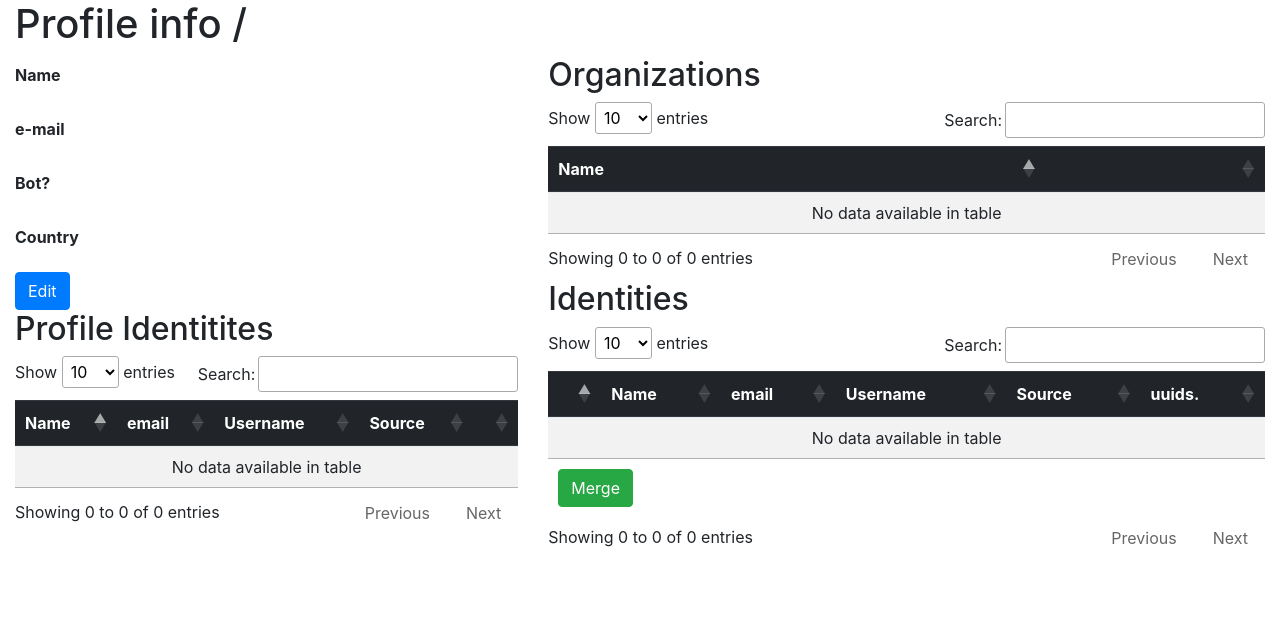
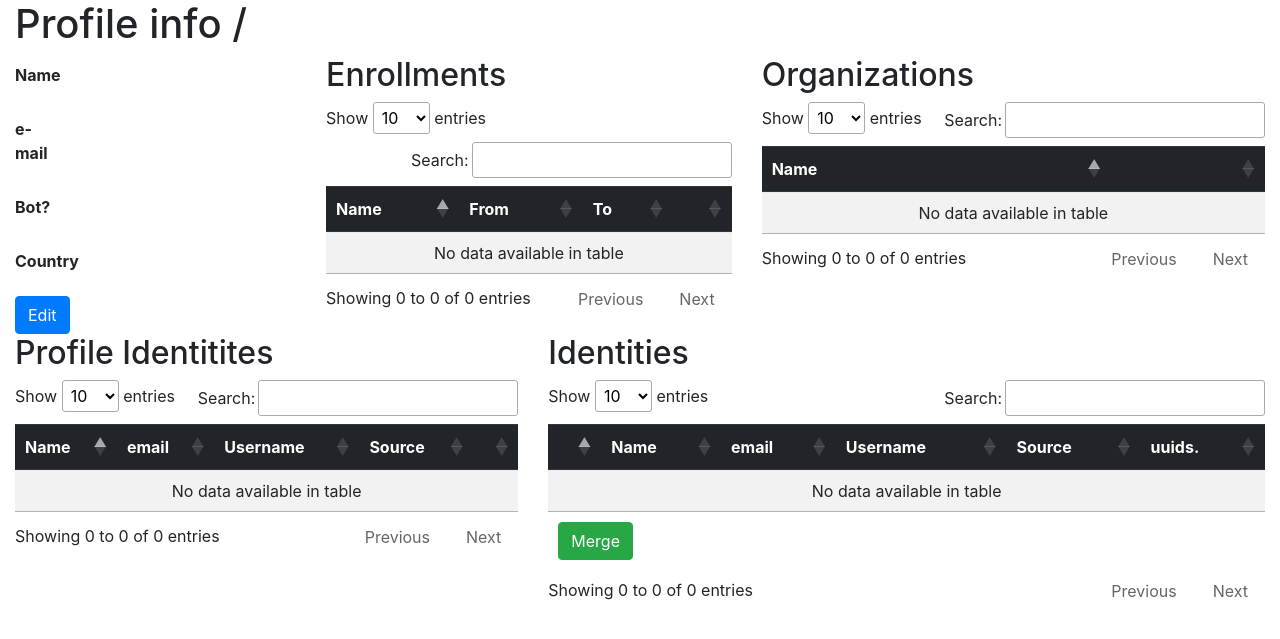
Before and after one commit to chaoss/grimoirelab-hatstall, a Flask app: template templates/profile.html in a window 1280 px wide. Shown: the part 56-695 px from the top of the page. Run offline with Flask 2, Linux system fonts and the light colour scheme; the template is opened without the code that fills it, so the values that code supplies are empty; some libraries are stand-ins or nearby versions.

Commit message:
Basic enrollments management added

```diff
--- a/app.py
+++ b/app.py
@@ -20,8 +20,12 @@
 # Authors:
 #     J. Manrique Lopez <jsmanrique@bitergia.com>
 
+import logging
 import argparse
 import configparser
+from flask import Flask, request, redirect, url_for, render_template
+
+logging.basicConfig(level=logging.INFO)
 
 from sortinghat.db.database import Database
 import sortinghat.api
@@ -29,17 +33,13 @@ from sortinghat.db.model import MIN_PERIOD_DATE, MAX_PERIOD_DATE,\
     UniqueIdentity, Identity, Profile, Organization, Domain,\
     Country, Enrollment, MatchingBlacklist
 
-from flask import Flask, request, redirect, url_for, render_template
-
-import logging
-logging.basicConfig(level=logging.INFO)
-
 def parse_args(args):
     """
     If provided, it parses address for Sorting Hat database settings
     """
-    parser = argparse.ArgumentParser(description = 'Start Sorting Hat web data manager')
-    parser.add_argument('-f', '--file', dest = 'sh_db_cfg', default='shdb.cfg', help = 'Sorting Hat data base server settings')
+    parser = argparse.ArgumentParser(description='Start Sorting Hat web data manager')
+    parser.add_argument('-f', '--file', dest='sh_db_cfg', default='shdb.cfg', \
+        help='Sorting Hat data base server settings')
 
     return parser.parse_args()
 
@@ -62,9 +62,9 @@ def sortinghat_db_conn(filename):
     Returns Sorting Hat database object to work with
     """
     shdb_user, shdb_pass, shdb_name, shdb_host = parse_shdb_config_file(filename)
-    db = Database(user=shdb_user, password=shdb_pass, database=shdb_name, host=shdb_host)
+    sortinghat_db = Database(user=shdb_user, password=shdb_pass, database=shdb_name, host=shdb_host)
 
-    return db
+    return sortinghat_db
 
 def render_profiles():
     """
@@ -73,7 +73,13 @@ def render_profiles():
     unique_identities = []
     with db.connect() as session:
         for u_identity in session.query(UniqueIdentity):
-            unique_identities.append(u_identity.to_dict())
+            uuid_dict = u_identity.to_dict()
+            enrollments = []
+            for enrollment in u_identity.enrollments:
+                print(enrollment.organization.name)
+                enrollments.append(enrollment.organization.name)
+            uuid_dict['enrollments'] = enrollments
+            unique_identities.append(uuid_dict)
     session.expunge_all()
     return render_template('profiles.html', uids=unique_identities)
 
@@ -85,13 +91,18 @@ def render_profile(profile_uuid):
     """
     orgs = sortinghat.api.registry(db)
     remaining_identities = []
+    profile_enrollments = []
     with db.connect() as session:
-        profile_info = session.query(UniqueIdentity).filter(UniqueIdentity.uuid == profile_uuid).first()
+        profile_info = session.query(UniqueIdentity).\
+            filter(UniqueIdentity.uuid == profile_uuid).first()
         profile_identities = [x.id for x in profile_info.identities]
         for identity in session.query(Identity).filter(Identity.id.notin_(profile_identities)):
             remaining_identities.append(identity)
+        for enrollment in profile_info.enrollments:
+            profile_enrollments.append(enrollment)
         session.expunge_all()
-    return render_template('profile.html', profile=profile_info.to_dict(), orgs=orgs, identities=remaining_identities)
+    return render_template('profile.html', profile=profile_info.to_dict(),\
+         orgs=orgs, identities=remaining_identities, enrollments=profile_info.enrollments)
 
 def merge(uuids):
     """
@@ -105,8 +116,15 @@ def merge(uuids):
         logging.info("You need at least 2 profiles to merge them")
 
 def update_profile(uuid, profile_data):
-    sortinghat.api.edit_profile(db, uuid, name=profile_data['name'], email=profile_data['email'], is_bot=profile_data['bot'] == 'True', country=profile_data['country'])
-    logging.info("{} update with: name: {}, email: {}, bot: {}, country: {}".format(uuid, profile_data['name'], profile_data['email'], profile_data['bot'], profile_data['country']))
+    """
+    Update profile
+    """
+    sortinghat.api.edit_profile(db, uuid, name=profile_data['name'],\
+        email=profile_data['email'], is_bot=profile_data['bot'] == 'True',\
+        country=profile_data['country'])
+    logging.info("{} update with: name: {}, email: {}, bot: {}, country: {}".\
+        format(uuid, profile_data['name'], profile_data['email'], profile_data['bot'],\
+        profile_data['country']))
 
 app = Flask(__name__)
 
@@ -117,7 +135,7 @@ def index():
     """
     return render_template('index.html')
 
-@app.route('/profiles', strict_slashes=False, methods =['GET', 'POST'])
+@app.route('/profiles', strict_slashes=False, methods=['GET', 'POST'])
 def profiles():
     """
     Render profiles page
@@ -129,7 +147,7 @@ def profiles():
     else:
         return render_profiles()
 
-@app.route('/profiles/<profile_uuid>', methods = ['GET', 'POST'])
+@app.route('/profiles/<profile_uuid>', methods=['GET', 'POST'])
 def profile(profile_uuid):
     """
     Render profile page
@@ -141,7 +159,7 @@ def profile(profile_uuid):
     else:
         return render_profile(profile_uuid)
 
-@app.route('/profiles/<profile_uuid>/merge', methods = ['POST'])
+@app.route('/profiles/<profile_uuid>/merge', methods=['POST'])
 def merge_to_profile(profile_uuid):
     """
     Merge a list of unique profiles to the profile
@@ -151,13 +169,30 @@ def merge_to_profile(profile_uuid):
     merge(uuids)
     return redirect(url_for('profile', profile_uuid=profile_uuid))
 
+@app.route('/profiles/<profile_uuid>/enroll_in/<organization>')
+def enroll_to_profile(profile_uuid, organization):
+    """
+    Enroll a profile uuid into an organization
+    """
+    sortinghat.api.add_enrollment(db, profile_uuid, organization)
+    logging.info("Enrolled {} in {}".format(profile_uuid, organization))
+    return redirect(url_for('profile', profile_uuid=profile_uuid))
+
+@app.route('/profiles/<profile_uuid>/unenroll_from/<organization>')
+def unenroll_profile(profile_uuid, organization):
+    """
+    Enroll a profile uuid into an organization
+    """
+    sortinghat.api.delete_enrollment(db, profile_uuid, organization)
+    logging.info("Un-enrolled {} in {}".format(profile_uuid, organization))
+    return redirect(url_for('profile', profile_uuid=profile_uuid))
+
 @app.route('/unmerge/<identity_id>')
 def unmerge(identity_id):
     """
     Unmerge a given identity from a unique identity, creating a new unique identity
     """
     sortinghat.api.move_identity(db, identity_id, identity_id)
-
     with db.connect() as session:
         edit_identity = session.query(Identity).filter(Identity.uuid == identity_id).first()
         uid_profile_name = edit_identity.name
--- a/templates/profile.html
+++ b/templates/profile.html
@@ -8,6 +8,7 @@
     <script type="text/javascript">
         $(document).ready(function(){
             $('#profileIdsTable').DataTable();
+            $('#profileEnrollments').DataTable();
             $('#orgsTable').DataTable();
             $('#identitiesTable').DataTable();
 
@@ -22,6 +23,8 @@
 
 {% block body %}
 <h1>Profile info / <small>{{profile.profile.uuid}}</small></h1>
+<div class="row">
+    <div class="col-md-7">
         <div class="row">
             <div class="col-md-5">
                 <form id="profileData" action="" method="POST">
@@ -44,7 +47,55 @@
                     <span id="editProfileData" class="btn btn-primary">Edit</span>
                     <button type="submit" class="btn btn-success" id="submitProfileData" hidden>Submit</button>
                 </form>
+            </div>
+            <div class="col-md-7">
+                <h2>Enrollments</h2>
+                <table class="table table-striped" id="profileEnrollments">
+                    <thead class="thead-dark">
+                        <tr>
+                            <th>Name</th>
+                            <th>From</th>
+                            <th>To</th>
+                            <th></th>
+                        </tr>
+                    </thead>
+                    <tbody>
+                        {% for enrollment in enrollments %}
+                        <tr>
+                            <td>{{enrollment.organization.name}}</td>
+                            <td>{{enrollment.start}}</td>
+                            <td>{{enrollment.end}}</td>
+                            <td><a href="/profiles/{{profile.profile.uuid}}/unenroll_from/{{enrollment.organization.name}}">un-enroll</a></td>
+                        </tr>
+                        {% endfor %}
+                    </tbody>
+                </table>
+            </div>
+        </div>
 
+    </div>
+    <div class="col-md-5">
+        <h2>Organizations</h2>
+        <table class="table table-striped" id="orgsTable">
+            <thead class="thead-dark">
+                <tr>
+                    <th>Name</th>
+                    <th></th>
+                </tr>
+            </thead>
+            <tbody>
+                {% for org in orgs %}
+                <tr>
+                    <td>{{org.name}}</td>
+                    <td><a href="/profiles/{{profile.profile.uuid}}/enroll_in/{{org.name}}">enroll</a></td>
+                </tr>
+                {% endfor %}
+            </tbody>
+        </table>
+    </div>
+</div>
+<div class="row">
+    <div class="col-md-5">
         <h2>Profile Identitites</h2>
         <table class="table table-striped" id="profileIdsTable">
             <thead class="thead-dark">
@@ -70,23 +121,6 @@
         </table>
     </div>
     <div class="col-md-7">
-        <h2>Organizations</h2>
-        <table class="table table-striped" id="orgsTable">
-            <thead class="thead-dark">
-                <tr>
-                    <th>Name</th>
-                    <th></th>
-                </tr>
-            </thead>
-            <tbody>
-                {% for org in orgs %}
-                <tr>
-                    <td>{{org.name}}</td>
-                    <td><a href="enroll_in/{{org.name}}">enroll</a></td>
-                </tr>
-                {% endfor %}
-            </tbody>
-        </table>
         <h2>Identities</h2>
         <form action="./{{profile.profile.uuid}}/merge" method="POST">
             <table class="table table-striped" id="identitiesTable">
@@ -102,7 +136,7 @@
                 </thead>
                 <tfoot>
                     <tr>
-                        <td colspan="7"><input type="submit" value="Merge" class="btn btn-success"></td>
+                        <td colspan="6"><input type="submit" value="Merge" class="btn btn-success"></td>
                     </tr>
                 </tfoot>
                 <tbody>
```
Also changed, not shown: templates/index.html (+3 -4 lines), templates/profiles.html (+18 -4 lines). Lines whose indentation alone changed are shown as unchanged.
